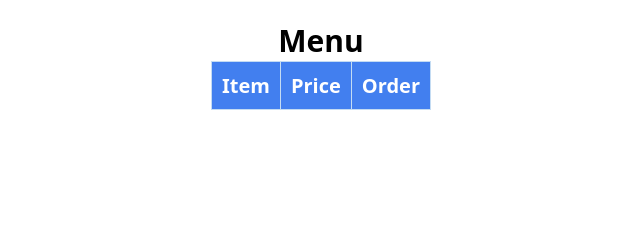
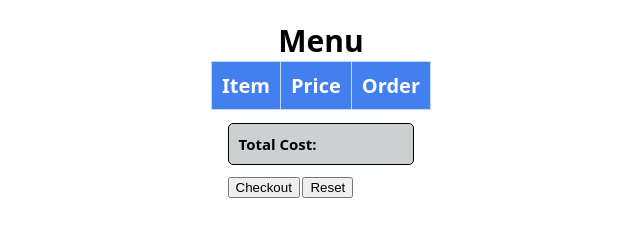
Before and after one commit to kmebo/cosc3380_restaurant, a website: page public/index.html in a window 1280 px wide. Shown: the whole page, without its empty margins (319-959 px from the left). Drawn offline with Linux system fonts and the light colour scheme; no server answers.

Commit message:
Added another div for cost total, with checkout/reset button

```diff
--- a/public/index.html
+++ b/public/index.html
@@ -7,9 +7,9 @@
     <title>Restaurant</title>
   </head>
   <body>
-    <div class="table-container">
+    <div class="menu-container">
       <h1 class="menu-header">Menu</h1>
-      <table class="menu-grid">
+      <table class="menu-grid" id="table">
         <thead>
           <tr>
             <th>Item</th>
@@ -20,6 +20,16 @@
         <tbody id="menuTable"></tbody>
       </table>
     </div>
+    <div class="price-container">
+      <h2>Total Cost:</h2>
+      <input
+        type="submit"
+        value="Checkout"
+        id="checkoutButton"
+        class="checkout-button"
+      />
+      <input type="reset" class="checkout-button" id="resetButton" />
+    </div>
     <script src="/script.js"></script>
   </body>
 </html>
--- a/script.js
+++ b/script.js
@@ -8,7 +8,7 @@ async function fetchMenu() {
         }
 
         const data = await response.json();
-        console.log(data);
+        //console.log(data);
         displayMenu(data);
     }catch(error){
         console.log('Error with fetching data: ', error);
@@ -38,7 +38,7 @@ function displayMenu(menuData){
         buttonInput.id = 'orderButton';
         buttonInput.min = '0';
         buttonInput.max = '100';
-        buttonInput.classList.add('order-button');
+        buttonInput.classList.add('order-button', 'input-button');
         buttonSubmit.classList.add('order-button', 'submit-button');
         buttonElement.appendChild(buttonInput);
         buttonElement.appendChild(buttonSubmit);
@@ -48,5 +48,12 @@ function displayMenu(menuData){
     });
 }
 
+document.getElementById('resetButton').addEventListener('click', function(){
+    const numberInputs = document.getElementsByClassName('input-button');
+    const inputArr = Array.from(numberInputs);
+    inputArr.forEach(input => input.value = 0);
+    //console.log('test');
+});
+
 // Loads our menu on site loadup
 window.onload = fetchMenu;
--- a/style.css
+++ b/style.css
@@ -11,6 +11,18 @@ body{
     margin: auto;
     width: 10vw;
     font-size: 2rem;
+}
+
+.price-container{
+    width: 40vw;
+    margin: auto;
+}
+
+h2{
+    padding: 10px;
+    border: 1px solid black;
+    border-radius: 5px;
+    background: #cdd0d1;
 }
 
 table, th, td{
@@ -35,6 +47,10 @@ table, th, td{
 
 .submit-button{
     margin-top: 3px;
+}
+
+.checkout-button:hover{
+    cursor: pointer;
 }
 
 .submit-button:hover{
@@ -62,3 +78,9 @@ td{
 tfoot{
     text-align: left;
 }
+
+@media  screen and (min-width: 768px){
+    .price-container{
+        width: 14.6vw;
+    }
+}
```
